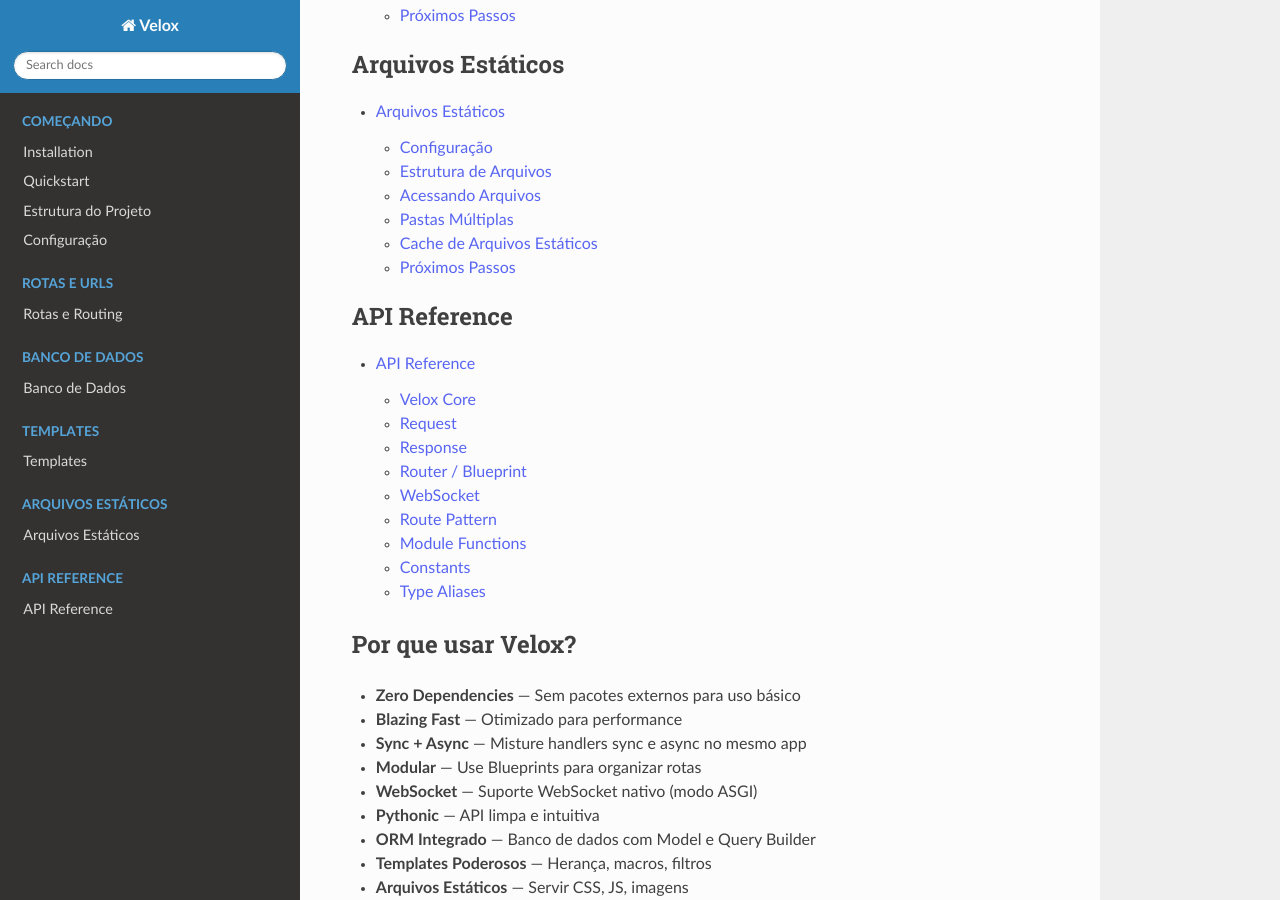
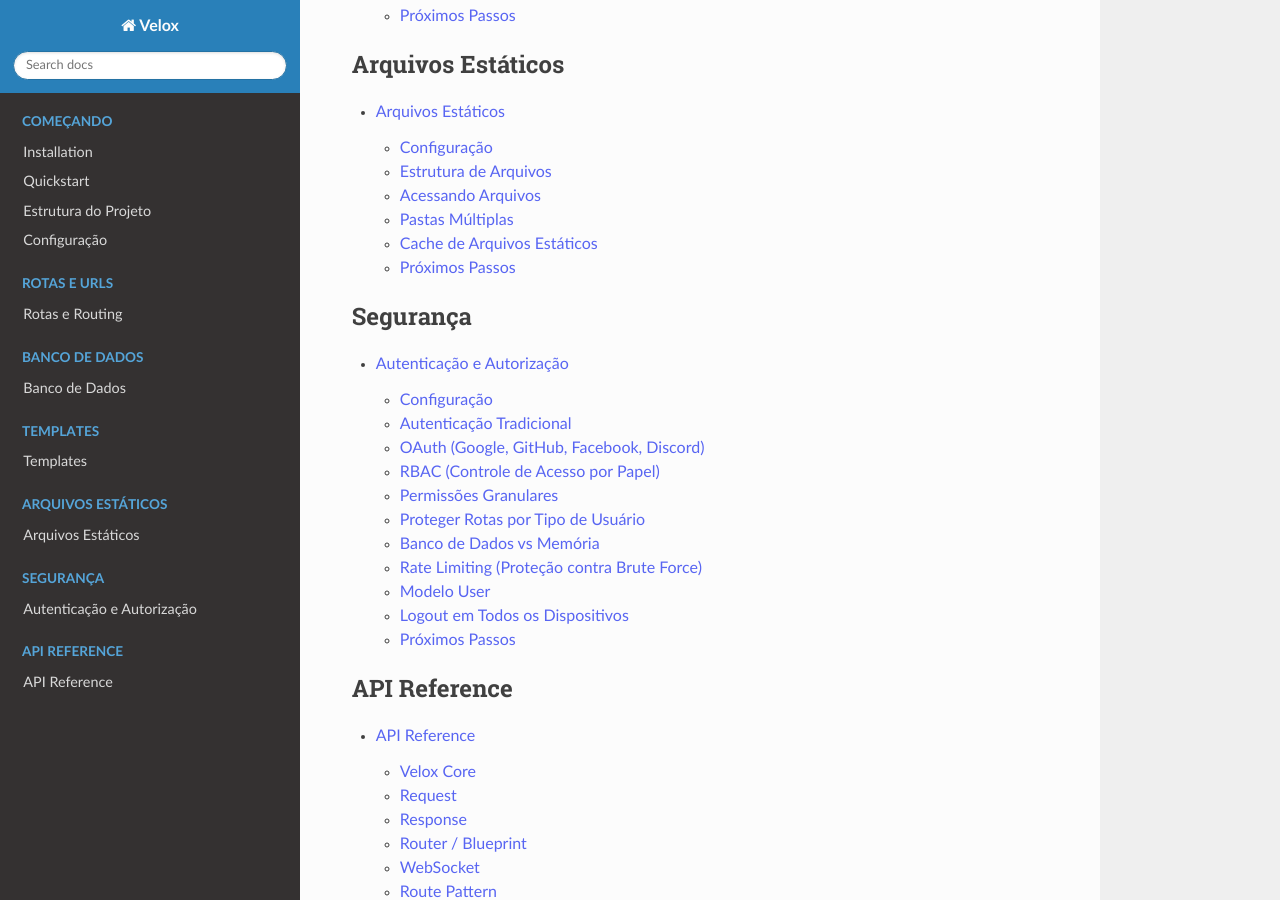
Before and after one commit to Barros1915/velox, a Sphinx documentation site: the page built from docs/source/index.rst, in a window 1280 px wide and 900 px high, scrolled down 2648 px. Built offline with Sphinx 7.4.7 and the Read the Docs theme 3.1.0, drawn with Linux system fonts in a browser that asks for light colours; some of the changed lines change nothing that is shown.

Commit message:
Adicionar documentação de autenticação com exemplos completos
- Criado docs/source/auth.rst com exemplos de:
  - Login tradicional (create_user, authenticate, login, logout)
  - OAuth (Google, GitHub, Facebook, Discord)
  - RBAC (roles e permissões)
  - Decoradores (@login_required, @staff_required, etc)
  - Rate limiting
- Atualizado index.rst com seção 'Segurança' linking para auth

```diff
--- /dev/null
+++ b/docs/source/auth.rst
@@ -0,0 +1,460 @@
+Autenticação e Autorização
+==========================
+
+O Velox possui um sistema completo de autenticação com suporte a:
+
+- **Login tradicional** (usuário/senha)
+- **OAuth** (Google, GitHub, Facebook, Discord)
+- **RBAC** (Roles e Permissões)
+- **Rate Limiting** (proteção contra brute force)
+- **Sessions server-side** (seguro, escalável)
+
+---
+
+Configuração
+------------
+
+Configure via ``.env``:
+
+.. code-block:: text
+
+   # Backend: memory (dev) ou database (produção)
+   AUTH_BACKEND=memory
+
+   # Sessões
+   SESSION_EXPIRE_HOURS=24
+
+   # Rate Limiting
+   MAX_LOGIN_ATTEMPTS=5
+   LOGIN_WINDOW_SECONDS=900
+
+   # OAuth Google
+   GOOGLE_CLIENT_ID=seu-client-id
+   GOOGLE_CLIENT_SECRET=seu-client-secret
+   GOOGLE_REDIRECT_URI=https://seusite.com/auth/google/callback
+
+   # OAuth GitHub
+   GITHUB_CLIENT_ID=seu-client-id
+   GITHUB_CLIENT_SECRET=seu-client-secret
+   GITHUB_REDIRECT_URI=https://seusite.com/auth/github/callback
+
+---
+
+Autenticação Tradicional
+------------------------
+
+Importar funções:
+
+.. code-block:: python
+
+   from velox.auth import (
+       authenticate, login, logout, login_required,
+       create_user, get_current_user
+   )
+
+Criar Usuário
+~~~~~~~~~~~~
+
+.. code-block:: python
+
+   from velox.auth import create_user
+
+   # Cria usuário e faz hash da senha automaticamente
+   user = create_user('joao', 'joao@email.com', 'senha123')
+   # ✓ Usuário criado: joao (1)
+
+Login
+~~~~~
+
+.. code-block:: python
+
+   @app.post('/login')
+   def do_login(req, res):
+       username = req.form.get('username')
+       password = req.form.get('password')
+
+       user = authenticate(username, password)
+
+       if user:
+           # Cria sessão e retorna session_key
+           session_key = login(req, user)
+           # Define cookie com a sessão
+           res.set_cookie('session_key', session_key, httponly=True)
+           res.redirect('/dashboard')
+       else:
+           res.json({'error': 'Credenciais inválidas'}, status=401)
+
+Logout
+~~~~~~
+
+.. code-block:: python
+
+   @app.post('/logout')
+   def do_logout(req, res):
+       logout(req)
+       res.delete_cookie('session_key')
+       res.redirect('/')
+
+Proteger Rotas
+~~~~~~~~~~~~~~
+
+Use o decorador ``@login_required``:
+
+.. code-block:: python
+
+   from velox.auth import login_required
+
+   @app.get('/perfil')
+   @login_required
+   def perfil(req, res):
+       res.json(req.user.to_dict())
+
+   # Resultado:
+   # {
+   #   "id": 1,
+   #   "username": "joao",
+   #   "email": "joao@email.com",
+   #   "is_active": true,
+   #   "roles": [],
+   #   "permissions": []
+   # }
+
+Middleware Global
+~~~~~~~~~~~~~~~~~
+
+Em vez de usar ``@login_required`` em cada rota, use o middleware:
+
+.. code-block:: python
+
+   from velox.auth import AuthMiddleware
+
+   app = Velox(__name__)
+   app.use(AuthMiddleware())
+
+   @app.get('/dashboard')
+   def dashboard(req, res):
+       # req.user sempre disponível
+       if req.user.is_authenticated:
+           res.json({'user': req.user.username})
+       else:
+           res.json({'user': 'visitante'})
+
+---
+
+OAuth (Google, GitHub, Facebook, Discord)
+-----------------------------------------
+
+Google OAuth
+~~~~~~~~~~~~
+
+.. code-block:: python
+
+   from velox.auth import get_oauth_provider, oauth_authenticate, login
+
+   @app.get('/auth/google')
+   def google_login(req, res):
+       provider = get_oauth_provider('google')
+       # Gera URL de autorização
+       auth_url = provider.get_auth_url()
+       res.redirect(auth_url)
+
+   @app.get('/auth/google/callback')
+   def google_callback(req, res):
+       code = req.args.get('code')
+       if not code:
+           res.json({'error': 'Código não fornecido'}, status=400)
+           return
+
+       user = oauth_authenticate('google', code)
+
+       if user:
+           session_key = login(req, user)
+           res.set_cookie('session_key', session_key)
+           res.redirect('/')
+       else:
+           res.json({'error': 'Falha na autenticação OAuth'}, status=400)
+
+GitHub OAuth
+~~~~~~~~~~~~
+
+.. code-block:: python
+
+   @app.get('/auth/github')
+   def github_login(req, res):
+       provider = get_oauth_provider('github')
+       res.redirect(provider.get_auth_url())
+
+   @app.get('/auth/github/callback')
+   def github_callback(req, res):
+       user = oauth_authenticate('github', req.args.get('code'))
+       if user:
+           session_key = login(req, user)
+           res.set_cookie('session_key', session_key)
+           res.redirect('/')
+
+Facebook OAuth
+~~~~~~~~~~~~~~
+
+.. code-block:: python
+
+   @app.get('/auth/facebook')
+   def facebook_login(req, res):
+       provider = get_oauth_provider('facebook')
+       res.redirect(provider.get_auth_url())
+
+Discord OAuth
+~~~~~~~~~~~~~
+
+.. code-block:: python
+
+   @app.get('/auth/discord')
+   def discord_login(req, res):
+       provider = get_oauth_provider('discord')
+       res.redirect(provider.get_auth_url())
+
+---
+
+RBAC (Controle de Acesso por Papel)
+------------------------------------
+
+O Velox suporta roles e permissões granulares.
+
+Criar Roles
+~~~~~~~~~~~
+
+.. code-block:: python
+
+   from velox.auth import create_role, assign_role, revoke_role
+
+   # Criar papel com permissões
+   create_role('admin', [
+       'posts.criar', 'posts.editar', 'posts.excluir',
+       'usuarios.ver', 'usuarios.editar'
+   ])
+
+   # Criar papel sem permissões iniciais
+   create_role('editor', ['posts.criar', 'posts.editar'])
+
+   create_role('moderador')
+
+Atribuir Roles a Usuários
+~~~~~~~~~~~~~~~~~~~~~~~~~
+
+.. code-block:: python
+
+   from velox.auth import assign_role, revoke_role
+
+   user = User.get(1)
+
+   # Atribuir role
+   assign_role(user, 'admin')
+
+   # Remover role
+   revoke_role(user, 'editor')
+
+Verificar Roles
+~~~~~~~~~~~~~~~
+
+.. code-block:: python
+
+   @app.get('/admin')
+   @login_required
+   def admin_panel(req, res):
+       if req.user.has_role('admin'):
+           res.json({'admin': True})
+       else:
+           res.json({'error': 'Acesso negado'}, status=403)
+
+Decoradores de Role
+~~~~~~~~~~~~~~~~~~~
+
+.. code-block:: python
+
+   from velox.auth import role_required
+
+   @app.get('/painel')
+   @role_required('admin', 'editor')  # qualquer um dos dois
+   def painel(req, res):
+       res.json({'access': 'granted'})
+
+---
+
+Permissões Granulares
+---------------------
+
+Conceder Permissão Extra
+~~~~~~~~~~~~~~~~~~~~~~~~
+
+.. code-block:: python
+
+   from velox.auth import grant_permission, revoke_permission
+
+   user = User.get(1)
+
+   # Conceder permissão específica
+   grant_permission(user, 'relatorios.exportar')
+
+   # Remover permissão
+   revoke_permission(user, 'relatorios.exportar')
+
+Verificar Permissões
+~~~~~~~~~~~~~~~~~~~~
+
+.. code-block:: python
+
+   @app.get('/exportar')
+   @login_required
+   def exportar(req, res):
+       if req.user.has_permission('relatorios.exportar'):
+           # código de exportação
+           res.json({'exported': True})
+       else:
+           res.json({'error': 'Sem permissão'}, status=403)
+
+Decorador de Permissão
+~~~~~~~~~~~~~~~~~~~~~~
+
+.. code-block:: python
+
+   from velox.auth import permission_required
+
+   @app.post('/usuarios/excluir')
+   @permission_required('usuarios.excluir')
+   def excluir_usuario(req, res):
+       # código para excluir
+       res.json({'deleted': True})
+
+---
+
+Proteger Rotas por Tipo de Usuário
+-----------------------------------
+
+.. code-block:: python
+
+   from velox.auth import (
+       login_required, staff_required, superuser_required
+   )
+
+   # Requer usuário logado
+   @app.get('/conta')
+   @login_required
+   def conta(req, res):
+       res.json(req.user.to_dict())
+
+   # Requer usuário com is_staff=True
+   @app.get('/admin/relatorios')
+   @staff_required
+   def relatorios(req, res):
+       res.json({'reports': []})
+
+   # Requer usuário com is_superuser=True
+   @app.get('/admin/config')
+   @superuser_required
+   def config(req, res):
+       res.json({'config': {}})
+
+---
+
+Banco de Dados vs Memória
+-------------------------
+
+**Memory (padrão):**
+- Rápido para desenvolvimento
+- Não persiste entre reinicializações
+- Ideal para testes
+
+.. code-block:: text
+
+   AUTH_BACKEND=memory
+
+**Database:**
+- Persiste usuários e sessões
+- Suporta múltiplos workers (com Redis)
+- Recomendado para produção
+
+.. code-block:: text
+
+   AUTH_BACKEND=database
+   DATABASE_URI=db/app.db
+   # ou PostgreSQL:
+   DATABASE_URI=postgresql://user:pass@localhost:5432/mydb
+
+---
+
+Rate Limiting (Proteção contra Brute Force)
+--------------------------------------------
+
+O Velox bloqueia tentativas de login excessivas automaticamente:
+
+.. code-block:: text
+
+   # Padrão: 5 tentativas em 900 segundos (15 minutos)
+   MAX_LOGIN_ATTEMPTS=5
+   LOGIN_WINDOW_SECONDS=900
+
+Se exceder o limite, ``authenticate()`` retorna ``None``:
+
+.. code-block:: python
+
+   user = authenticate(username, password)
+   if user is None:
+       # Pode ser senha errada OU bloqueado por rate limit
+       res.json({'error': 'Tentativas excedidas, tente mais tarde'}, status=429)
+
+---
+
+Modelo User
+-----------
+
+.. code-block:: python
+
+   from velox.auth import User
+
+   user = User(
+       id=1,
+       username='joao',
+       email='joao@email.com',
+       is_active=True,
+       is_staff=False,
+       is_superuser=False,
+       oauth_provider=None,  # 'google', 'github', etc.
+       last_login=datetime.now(),
+       roles=['admin'],
+       permissions={'posts.criar'}
+   )
+
+   # Verificar senha
+   user.check_password('senha123')  # True/False
+
+   # Alterar senha
+   user.set_password('nova_senha')
+
+   # Converter para dict
+   user.to_dict()
+
+---
+
+Logout em Todos os Dispositivos
+--------------------------------
+
+Para o backend de banco, você pode destruir todas as sessões de um usuário:
+
+.. code-block:: python
+
+   from velox.auth import auth_backend
+
+   @app.post('/logout-everywhere')
+   @login_required
+   def logout_everywhere(req, res):
+       auth_backend.destroy_all_sessions(req.user)
+       res.json({'message': 'Deslogado de todos os dispositivos'})
+
+---
+
+Próximos Passos
+---------------
+
+- Configure **HTTPS** em produção (``SESSION_COOKIE_SECURE=true``)
+- Use **Redis** como cache para múltiplos workers
+- Adicione ** двухфакторную autenticação** (2FA)
+- Implemente **recuperação de senha** por email
--- a/docs/source/index.rst
+++ b/docs/source/index.rst
@@ -1,5 +1,5 @@
 Documentação do Velox Framework
-=============================
+================================
 
 .. image:: ../assets/logo_velox.png
    :target: https://github.com/Barros1915/velox
@@ -48,12 +48,18 @@
 
 .. toctree::
    :maxdepth: 2
+   :caption: Segurança
+
+   auth
+
+.. toctree::
+   :maxdepth: 2
    :caption: API Reference
 
    api
 
 Por que usar Velox?
-------------------
+-------------------
 
 - **Zero Dependencies** — Sem pacotes externos para uso básico
 - **Blazing Fast** — Otimizado para performance
@@ -66,7 +72,7 @@
 - **Arquivos Estáticos** — Servir CSS, JS, imagens
 
 Exemplo Rápido
--------------
+--------------
 
 .. code-block:: python
 
@@ -86,7 +92,7 @@
    app.run()
 
 Instalação
----------
+----------
 
 .. code-block:: bash
 
@@ -108,7 +114,7 @@
 - `Report Issues <https://github.com/Barros1915/velox/issues>`_
 
 Índices e tabelas
-==================
+=================
 
 * :ref:`genindex`
 * :ref:`modindex`
```
